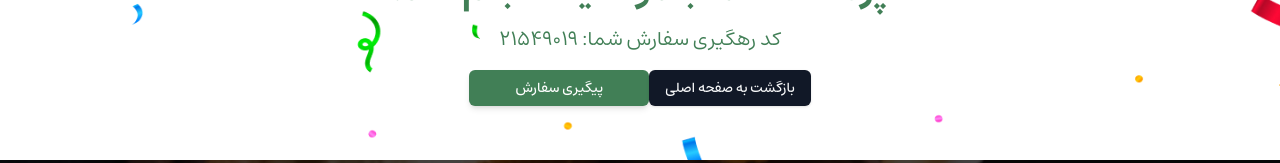
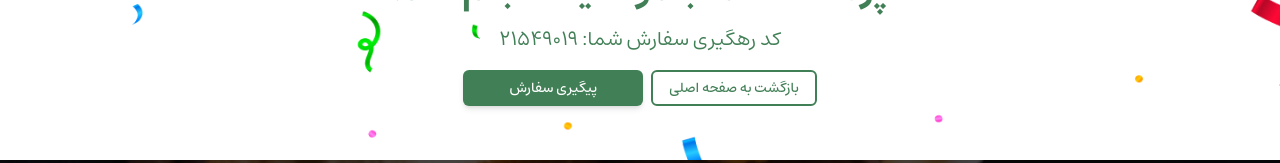
Before and after one commit to dev-hosein-moradi/tarkhineh, a Next.js app: page /cart/success in a window 1280 px wide. Shown: the part 423-586 px from the top of the page. Built offline with nearby package versions, Linux system fonts and the light colour scheme; no server answers.

Commit message:
complete success page after payment.

```diff
--- a/app/(client)/cart/success/page.tsx
+++ b/app/(client)/cart/success/page.tsx
@@ -21,11 +21,13 @@ export default function PageSuccess() {
           <p className="text-main text-xl font-normal">
             کد رهگیری سفارش شما: ۲۱۵۴۹۰۱۹
           </p>
-          <div className="flex flex-row items-center">
+          <div className="flex flex-row items-center gap-2">
             <Button className="bg-main hover:bg-main text-white hover:text-white shadow-md hover:shadow-xl duration-150 w-[180px]">
               پیگیری سفارش
             </Button>
-            <Button>بازگشت به صفحه اصلی</Button>
+            <Button className="bg-white text-main hover:bg-white hover:text-main shadow-none border-2 border-main hover:shadow-2xl">
+              بازگشت به صفحه اصلی
+            </Button>
           </div>
         </div>
       </section>
```
